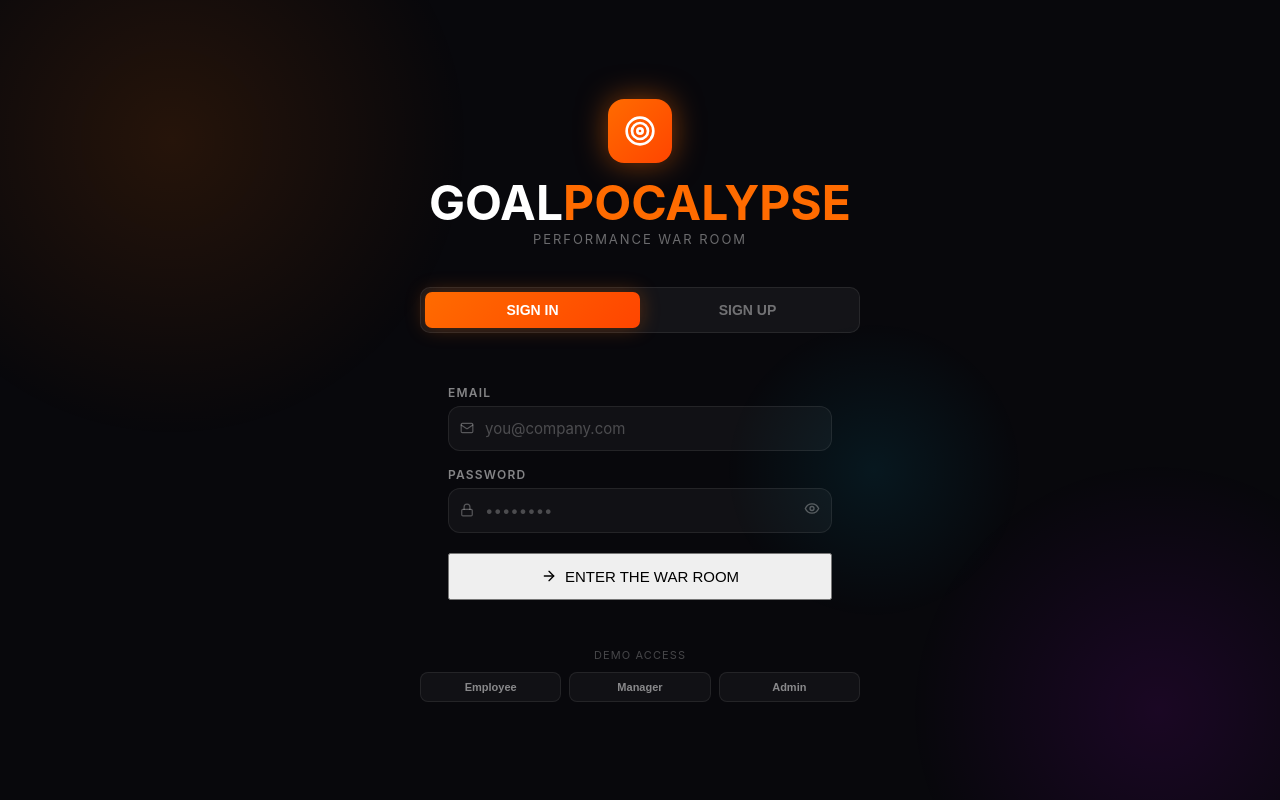
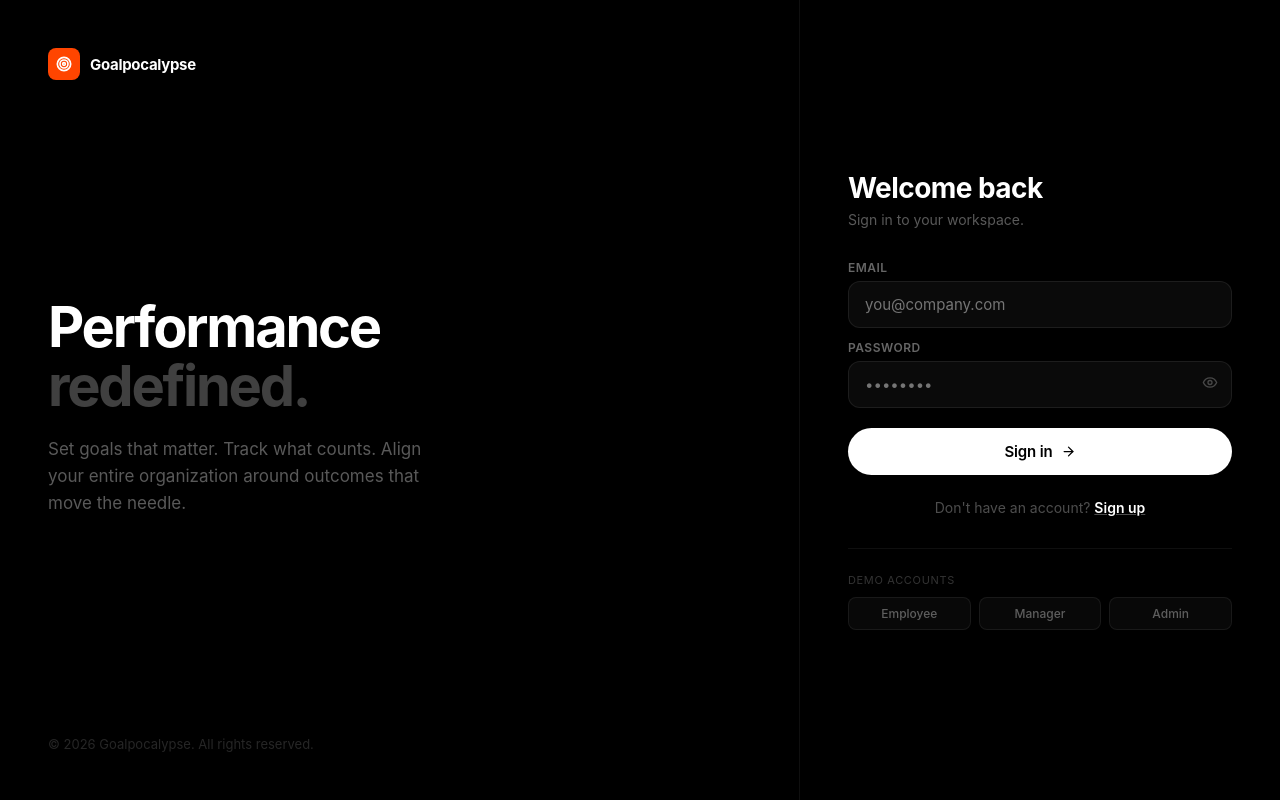
Before and after one commit to nishanth-567/goal-portal, a Next.js app: page /login in a window 1280 px wide. Built offline with nearby package versions, Linux system fonts and the light colour scheme.

Commit message:
Update page.tsx

```diff
--- a/src/app/login/page.tsx
+++ b/src/app/login/page.tsx
@@ -2,7 +2,7 @@
 import { useState } from "react";
 import { signIn } from "next-auth/react";
 import { useRouter } from "next/navigation";
-import { Loader2, Eye, EyeOff, Zap, Target, ArrowRight, Lock, Mail, User, Building, Hash } from "lucide-react";
+import { Loader2, Eye, EyeOff, Target, ArrowRight } from "lucide-react";
 
 export default function LoginPage() {
   const router = useRouter();
@@ -10,176 +10,161 @@ export default function LoginPage() {
   const [showPassword, setShowPassword] = useState(false);
   const [loading, setLoading] = useState(false);
   const [error, setError] = useState("");
-  const [success, setSuccess] = useState("");
-
   const [loginForm, setLoginForm] = useState({ email: "", password: "" });
-  const [signupForm, setSignupForm] = useState({
-    name: "", email: "", password: "", confirmPassword: "",
-    employeeId: "", department: "", designation: "", role: "EMPLOYEE",
-  });
+  const [signupForm, setSignupForm] = useState({ name: "", email: "", password: "", confirmPassword: "", employeeId: "", department: "", designation: "", role: "EMPLOYEE" });
 
   async function handleLogin(e: React.FormEvent) {
     e.preventDefault();
     setLoading(true); setError("");
     const res = await signIn("credentials", { email: loginForm.email, password: loginForm.password, redirect: false });
     setLoading(false);
-    if (res?.error) setError("Invalid email or password. Check your credentials.");
+    if (res?.error) setError("Invalid email or password.");
     else router.push("/dashboard");
   }
 
   async function handleSignup(e: React.FormEvent) {
     e.preventDefault();
-    setError(""); setSuccess("");
+    setError("");
     if (signupForm.password.length < 8) { setError("Password must be at least 8 characters."); return; }
     if (signupForm.password !== signupForm.confirmPassword) { setError("Passwords do not match."); return; }
     setLoading(true);
-    const res = await fetch("/api/users", {
-      method: "POST",
-      headers: { "Content-Type": "application/json" },
-      body: JSON.stringify(signupForm),
-    });
+    const res = await fetch("/api/users", { method: "POST", headers: { "Content-Type": "application/json" }, body: JSON.stringify(signupForm) });
     const data = await res.json();
     setLoading(false);
-    if (!res.ok) setError(data.error || "Signup failed.");
-    else {
-      setSuccess("Account created! Signing you in...");
+    if (!res.ok) { setError(data.error || "Signup failed."); return; }
     await signIn("credentials", { email: signupForm.email, password: signupForm.password, redirect: false });
     router.push("/dashboard");
   }
-  }
+
+  const inputStyle = { width: "100%", background: "rgba(255,255,255,0.04)", border: "1px solid rgba(255,255,255,0.08)", borderRadius: "12px", padding: "13px 16px", fontSize: "15px", color: "white", fontFamily: "inherit", outline: "none", transition: "all 0.2s", boxSizing: "border-box" as const };
 
   return (
-    <div style={{ minHeight: "100vh", display: "flex", alignItems: "center", justifyContent: "center", padding: "20px", position: "relative", background: "rgb(8,8,12)" }}>
+    <div style={{ minHeight: "100vh", background: "#000000", display: "flex", position: "relative", overflow: "hidden" }}>
 
-      {/* Ambient orbs */}
-      <div style={{ position: "fixed", top: "-20%", left: "-10%", width: "600px", height: "600px", borderRadius: "50%", background: "radial-gradient(circle, rgba(255,107,0,0.12) 0%, transparent 70%)", pointerEvents: "none", zIndex: 0 }} />
-      <div style={{ position: "fixed", bottom: "-20%", right: "-10%", width: "500px", height: "500px", borderRadius: "50%", background: "radial-gradient(circle, rgba(191,0,255,0.10) 0%, transparent 70%)", pointerEvents: "none", zIndex: 0 }} />
-      <div style={{ position: "fixed", top: "40%", right: "20%", width: "300px", height: "300px", borderRadius: "50%", background: "radial-gradient(circle, rgba(0,212,255,0.08) 0%, transparent 70%)", pointerEvents: "none", zIndex: 0 }} />
-
-      <div style={{ width: "100%", maxWidth: "440px", position: "relative", zIndex: 1 }} className="slide-up">
-
-        {/* Logo */}
-        <div style={{ textAlign: "center", marginBottom: "40px" }}>
-          <div style={{ display: "inline-flex", alignItems: "center", justifyContent: "center", width: "64px", height: "64px", borderRadius: "16px", background: "linear-gradient(135deg, #FF6B00, #FF4500)", marginBottom: "16px", boxShadow: "0 0 30px rgba(255,107,0,0.5)" }}>
-            <Target size={32} color="white" />
+      {/* Left — Branding */}
+      <div style={{ flex: 1, display: "flex", flexDirection: "column", justifyContent: "space-between", padding: "48px", borderRight: "1px solid rgba(255,255,255,0.06)" }}>
+        <div style={{ display: "flex", alignItems: "center", gap: "10px" }}>
+          <div style={{ width: "32px", height: "32px", borderRadius: "8px", background: "#FF4500", display: "flex", alignItems: "center", justifyContent: "center" }}>
+            <Target size={16} color="white" strokeWidth={2.5} />
           </div>
-          <h1 className="font-display" style={{ fontSize: "48px", lineHeight: 1, color: "white", marginBottom: "4px" }}>
-            GOAL<span style={{ color: "#FF6B00" }} className="text-glow-fire">POCALYPSE</span>
+          <span style={{ fontSize: "15px", fontWeight: 700, color: "white", letterSpacing: "-0.02em" }}>Goalpocalypse</span>
+        </div>
+        <div>
+          <h1 style={{ fontSize: "56px", fontWeight: 700, color: "white", letterSpacing: "-0.04em", lineHeight: 1.05, marginBottom: "20px" }}>
+            Performance<br />
+            <span style={{ color: "rgba(255,255,255,0.25)" }}>redefined.</span>
           </h1>
-          <p style={{ color: "rgba(255,255,255,0.4)", fontSize: "13px", letterSpacing: "0.15em", textTransform: "uppercase" }}>
-            Performance War Room
+          <p style={{ fontSize: "17px", color: "rgba(255,255,255,0.35)", lineHeight: 1.6, maxWidth: "400px" }}>
+            Set goals that matter. Track what counts. Align your entire organization around outcomes that move the needle.
           </p>
         </div>
-
-        {/* Tab switcher */}
-        <div style={{ display: "flex", background: "rgba(255,255,255,0.05)", borderRadius: "10px", padding: "4px", marginBottom: "24px", border: "1px solid rgba(255,255,255,0.08)" }}>
-          {["login", "signup"].map((m) => (
-            <button key={m} onClick={() => { setMode(m as any); setError(""); setSuccess(""); }}
-              style={{ flex: 1, padding: "10px", borderRadius: "7px", border: "none", cursor: "pointer", fontFamily: "'Space Grotesk', sans-serif", fontWeight: 600, fontSize: "14px", transition: "all 0.2s", background: mode === m ? "linear-gradient(135deg, #FF6B00, #FF4500)" : "transparent", color: mode === m ? "white" : "rgba(255,255,255,0.4)", boxShadow: mode === m ? "0 0 20px rgba(255,107,0,0.3)" : "none" }}>
-              {m === "login" ? "SIGN IN" : "SIGN UP"}
-            </button>
-          ))}
+        <p style={{ fontSize: "13px", color: "rgba(255,255,255,0.15)" }}>© 2026 Goalpocalypse. All rights reserved.</p>
       </div>
 
-        {/* Card */}
-        <div className="glass-card" style={{ borderRadius: "16px", padding: "28px" }}>
+      {/* Right — Form */}
+      <div style={{ width: "480px", display: "flex", alignItems: "center", justifyContent: "center", padding: "48px" }}>
+        <div style={{ width: "100%" }}>
+
+          <h2 style={{ fontSize: "28px", fontWeight: 700, color: "white", letterSpacing: "-0.02em", marginBottom: "6px" }}>
+            {mode === "login" ? "Welcome back" : "Create account"}
+          </h2>
+          <p style={{ fontSize: "14px", color: "rgba(255,255,255,0.35)", marginBottom: "32px" }}>
+            {mode === "login" ? "Sign in to your workspace." : "Join your organization's workspace."}
+          </p>
 
           {error && (
-            <div style={{ marginBottom: "16px", padding: "12px 16px", background: "rgba(255,50,50,0.1)", border: "1px solid rgba(255,50,50,0.3)", borderRadius: "8px", color: "#FF5050", fontSize: "13px", display: "flex", alignItems: "center", gap: "8px" }}>
-              <Zap size={14} /> {error}
-            </div>
-          )}
-          {success && (
-            <div style={{ marginBottom: "16px", padding: "12px 16px", background: "rgba(204,255,0,0.1)", border: "1px solid rgba(204,255,0,0.3)", borderRadius: "8px", color: "#CCFF00", fontSize: "13px" }}>
-              {success}
+            <div style={{ marginBottom: "20px", padding: "12px 16px", background: "rgba(255,69,0,0.08)", border: "1px solid rgba(255,69,0,0.2)", borderRadius: "10px", fontSize: "13px", color: "#FF4500" }}>
+              {error}
             </div>
           )}
 
           {mode === "login" ? (
-            <form onSubmit={handleLogin} style={{ display: "flex", flexDirection: "column", gap: "16px" }}>
+            <form onSubmit={handleLogin} style={{ display: "flex", flexDirection: "column", gap: "12px" }}>
               <div>
-                <label style={{ display: "block", fontSize: "12px", fontWeight: 600, color: "rgba(255,255,255,0.5)", marginBottom: "6px", textTransform: "uppercase", letterSpacing: "0.1em" }}>Email</label>
-                <div style={{ position: "relative" }}>
-                  <Mail size={14} style={{ position: "absolute", left: "12px", top: "50%", transform: "translateY(-50%)", color: "rgba(255,255,255,0.3)" }} />
-                  <input type="email" value={loginForm.email} onChange={(e) => setLoginForm(p => ({ ...p, email: e.target.value }))} className="gp-input" style={{ paddingLeft: "36px" }} placeholder="you@company.com" required />
-                </div>
+                <label style={{ display: "block", fontSize: "12px", fontWeight: 600, color: "rgba(255,255,255,0.4)", marginBottom: "6px", letterSpacing: "0.04em", textTransform: "uppercase" }}>Email</label>
+                <input type="email" value={loginForm.email} onChange={e => setLoginForm(p => ({ ...p, email: e.target.value }))} style={inputStyle} placeholder="you@company.com" required
+                  onFocus={e => { e.target.style.borderColor = "rgba(255,255,255,0.2)"; e.target.style.background = "rgba(255,255,255,0.06)"; }}
+                  onBlur={e => { e.target.style.borderColor = "rgba(255,255,255,0.08)"; e.target.style.background = "rgba(255,255,255,0.04)"; }} />
               </div>
               <div>
-                <label style={{ display: "block", fontSize: "12px", fontWeight: 600, color: "rgba(255,255,255,0.5)", marginBottom: "6px", textTransform: "uppercase", letterSpacing: "0.1em" }}>Password</label>
+                <label style={{ display: "block", fontSize: "12px", fontWeight: 600, color: "rgba(255,255,255,0.4)", marginBottom: "6px", letterSpacing: "0.04em", textTransform: "uppercase" }}>Password</label>
                 <div style={{ position: "relative" }}>
-                  <Lock size={14} style={{ position: "absolute", left: "12px", top: "50%", transform: "translateY(-50%)", color: "rgba(255,255,255,0.3)" }} />
-                  <input type={showPassword ? "text" : "password"} value={loginForm.password} onChange={(e) => setLoginForm(p => ({ ...p, password: e.target.value }))} className="gp-input" style={{ paddingLeft: "36px", paddingRight: "40px" }} placeholder="••••••••" required />
-                  <button type="button" onClick={() => setShowPassword(!showPassword)} style={{ position: "absolute", right: "12px", top: "50%", transform: "translateY(-50%)", background: "none", border: "none", cursor: "pointer", color: "rgba(255,255,255,0.3)", padding: 0 }}>
+                  <input type={showPassword ? "text" : "password"} value={loginForm.password} onChange={e => setLoginForm(p => ({ ...p, password: e.target.value }))} style={{ ...inputStyle, paddingRight: "44px" }} placeholder="••••••••" required
+                    onFocus={e => { e.target.style.borderColor = "rgba(255,255,255,0.2)"; e.target.style.background = "rgba(255,255,255,0.06)"; }}
+                    onBlur={e => { e.target.style.borderColor = "rgba(255,255,255,0.08)"; e.target.style.background = "rgba(255,255,255,0.04)"; }} />
+                  <button type="button" onClick={() => setShowPassword(!showPassword)} style={{ position: "absolute", right: "14px", top: "50%", transform: "translateY(-50%)", background: "none", border: "none", cursor: "pointer", color: "rgba(255,255,255,0.25)", padding: 0 }}>
                     {showPassword ? <EyeOff size={16} /> : <Eye size={16} />}
                   </button>
                 </div>
               </div>
-              <button type="submit" disabled={loading} className="btn-fire" style={{ width: "100%", padding: "13px", display: "flex", alignItems: "center", justifyContent: "center", gap: "8px", fontSize: "15px", marginTop: "4px" }}>
-                {loading ? <Loader2 size={16} className="animate-spin" /> : <><ArrowRight size={16} /> ENTER THE WAR ROOM</>}
+              <button type="submit" disabled={loading} className="btn-primary" style={{ width: "100%", padding: "14px", marginTop: "8px", fontSize: "15px" }}>
+                {loading ? <Loader2 size={16} className="animate-spin" /> : <><span>Sign in</span> <ArrowRight size={15} /></>}
               </button>
             </form>
           ) : (
-            <form onSubmit={handleSignup} style={{ display: "flex", flexDirection: "column", gap: "14px" }}>
+            <form onSubmit={handleSignup} style={{ display: "flex", flexDirection: "column", gap: "10px" }}>
               {[
-                { key: "name", label: "Full Name", icon: User, placeholder: "John Doe", type: "text", required: true },
-                { key: "email", label: "Work Email", icon: Mail, placeholder: "john@company.com", type: "email", required: true },
-                { key: "employeeId", label: "Employee ID", icon: Hash, placeholder: "EMP001", type: "text", required: false },
-                { key: "department", label: "Department", icon: Building, placeholder: "Sales, Engineering...", type: "text", required: false },
-                { key: "designation", label: "Designation", icon: User, placeholder: "Senior Engineer...", type: "text", required: false },
-              ].map(({ key, label, icon: Icon, placeholder, type, required }) => (
+                { key: "name", label: "Full Name", placeholder: "John Doe", type: "text", required: true },
+                { key: "email", label: "Work Email", placeholder: "john@company.com", type: "email", required: true },
+                { key: "employeeId", label: "Employee ID", placeholder: "EMP001", type: "text", required: false },
+                { key: "department", label: "Department", placeholder: "Engineering, Sales...", type: "text", required: false },
+                { key: "designation", label: "Designation", placeholder: "Senior Engineer...", type: "text", required: false },
+              ].map(({ key, label, placeholder, type, required }) => (
                 <div key={key}>
-                  <label style={{ display: "block", fontSize: "11px", fontWeight: 600, color: "rgba(255,255,255,0.4)", marginBottom: "5px", textTransform: "uppercase", letterSpacing: "0.1em" }}>{label}</label>
-                  <div style={{ position: "relative" }}>
-                    <Icon size={13} style={{ position: "absolute", left: "11px", top: "50%", transform: "translateY(-50%)", color: "rgba(255,255,255,0.25)" }} />
-                    <input type={type} value={(signupForm as any)[key]} onChange={(e) => setSignupForm(p => ({ ...p, [key]: e.target.value }))} className="gp-input" style={{ paddingLeft: "32px", padding: "9px 12px 9px 32px" }} placeholder={placeholder} required={required} />
-                  </div>
+                  <label style={{ display: "block", fontSize: "11px", fontWeight: 600, color: "rgba(255,255,255,0.35)", marginBottom: "5px", letterSpacing: "0.04em", textTransform: "uppercase" }}>{label}</label>
+                  <input type={type} value={(signupForm as any)[key]} onChange={e => setSignupForm(p => ({ ...p, [key]: e.target.value }))} style={{ ...inputStyle, padding: "11px 14px", fontSize: "14px" }} placeholder={placeholder} required={required}
+                    onFocus={e => { e.target.style.borderColor = "rgba(255,255,255,0.2)"; }}
+                    onBlur={e => { e.target.style.borderColor = "rgba(255,255,255,0.08)"; }} />
                 </div>
               ))}
               <div>
-                <label style={{ display: "block", fontSize: "11px", fontWeight: 600, color: "rgba(255,255,255,0.4)", marginBottom: "5px", textTransform: "uppercase", letterSpacing: "0.1em" }}>Role</label>
-                <select value={signupForm.role} onChange={(e) => setSignupForm(p => ({ ...p, role: e.target.value }))} className="gp-input">
+                <label style={{ display: "block", fontSize: "11px", fontWeight: 600, color: "rgba(255,255,255,0.35)", marginBottom: "5px", letterSpacing: "0.04em", textTransform: "uppercase" }}>Role</label>
+                <select value={signupForm.role} onChange={e => setSignupForm(p => ({ ...p, role: e.target.value }))} style={{ ...inputStyle, padding: "11px 14px", fontSize: "14px" }}>
                   <option value="EMPLOYEE">Employee</option>
                   <option value="MANAGER">Manager</option>
                 </select>
               </div>
               <div>
-                <label style={{ display: "block", fontSize: "11px", fontWeight: 600, color: "rgba(255,255,255,0.4)", marginBottom: "5px", textTransform: "uppercase", letterSpacing: "0.1em" }}>Password (min 8 chars)</label>
+                <label style={{ display: "block", fontSize: "11px", fontWeight: 600, color: "rgba(255,255,255,0.35)", marginBottom: "5px", letterSpacing: "0.04em", textTransform: "uppercase" }}>Password</label>
                 <div style={{ position: "relative" }}>
-                  <Lock size={13} style={{ position: "absolute", left: "11px", top: "50%", transform: "translateY(-50%)", color: "rgba(255,255,255,0.25)" }} />
-                  <input type={showPassword ? "text" : "password"} value={signupForm.password} onChange={(e) => setSignupForm(p => ({ ...p, password: e.target.value }))} className="gp-input" style={{ paddingLeft: "32px", paddingRight: "36px", padding: "9px 36px 9px 32px" }} placeholder="Min 8 characters" required minLength={8} />
-                  <button type="button" onClick={() => setShowPassword(!showPassword)} style={{ position: "absolute", right: "10px", top: "50%", transform: "translateY(-50%)", background: "none", border: "none", cursor: "pointer", color: "rgba(255,255,255,0.3)", padding: 0 }}>
-                    {showPassword ? <EyeOff size={14} /> : <Eye size={14} />}
+                  <input type={showPassword ? "text" : "password"} value={signupForm.password} onChange={e => setSignupForm(p => ({ ...p, password: e.target.value }))} style={{ ...inputStyle, padding: "11px 44px 11px 14px", fontSize: "14px" }} placeholder="Min 8 characters" required minLength={8}
+                    onFocus={e => { e.target.style.borderColor = "rgba(255,255,255,0.2)"; }}
+                    onBlur={e => { e.target.style.borderColor = "rgba(255,255,255,0.08)"; }} />
+                  <button type="button" onClick={() => setShowPassword(!showPassword)} style={{ position: "absolute", right: "12px", top: "50%", transform: "translateY(-50%)", background: "none", border: "none", cursor: "pointer", color: "rgba(255,255,255,0.25)", padding: 0 }}>
+                    {showPassword ? <EyeOff size={15} /> : <Eye size={15} />}
                   </button>
                 </div>
               </div>
               <div>
-                <label style={{ display: "block", fontSize: "11px", fontWeight: 600, color: "rgba(255,255,255,0.4)", marginBottom: "5px", textTransform: "uppercase", letterSpacing: "0.1em" }}>Confirm Password</label>
-                <div style={{ position: "relative" }}>
-                  <Lock size={13} style={{ position: "absolute", left: "11px", top: "50%", transform: "translateY(-50%)", color: "rgba(255,255,255,0.25)" }} />
-                  <input type="password" value={signupForm.confirmPassword} onChange={(e) => setSignupForm(p => ({ ...p, confirmPassword: e.target.value }))} className="gp-input" style={{ paddingLeft: "32px", padding: "9px 12px 9px 32px" }} placeholder="Repeat password" required />
+                <label style={{ display: "block", fontSize: "11px", fontWeight: 600, color: "rgba(255,255,255,0.35)", marginBottom: "5px", letterSpacing: "0.04em", textTransform: "uppercase" }}>Confirm Password</label>
+                <input type="password" value={signupForm.confirmPassword} onChange={e => setSignupForm(p => ({ ...p, confirmPassword: e.target.value }))} style={{ ...inputStyle, padding: "11px 14px", fontSize: "14px" }} placeholder="Repeat password" required
+                  onFocus={e => { e.target.style.borderColor = "rgba(255,255,255,0.2)"; }}
+                  onBlur={e => { e.target.style.borderColor = "rgba(255,255,255,0.08)"; }} />
               </div>
-              </div>
-              <button type="submit" disabled={loading} className="btn-fire" style={{ width: "100%", padding: "12px", display: "flex", alignItems: "center", justifyContent: "center", gap: "8px", fontSize: "14px", marginTop: "4px" }}>
-                {loading ? <Loader2 size={16} className="animate-spin" /> : <><Zap size={15} /> JOIN THE APOCALYPSE</>}
+              <button type="submit" disabled={loading} className="btn-primary" style={{ width: "100%", padding: "13px", marginTop: "6px", fontSize: "14px" }}>
+                {loading ? <Loader2 size={16} className="animate-spin" /> : "Create account"}
               </button>
             </form>
           )}
-        </div>
 
-        {/* Demo accounts - login only */}
+          {/* Toggle */}
+          <p style={{ marginTop: "24px", textAlign: "center", fontSize: "14px", color: "rgba(255,255,255,0.3)" }}>
+            {mode === "login" ? "Don't have an account?" : "Already have an account?"}{" "}
+            <button onClick={() => { setMode(mode === "login" ? "signup" : "login"); setError(""); }} style={{ background: "none", border: "none", cursor: "pointer", color: "white", fontFamily: "inherit", fontSize: "14px", fontWeight: 600, padding: 0, textDecoration: "underline", textDecorationColor: "rgba(255,255,255,0.3)" }}>
+              {mode === "login" ? "Sign up" : "Sign in"}
+            </button>
+          </p>
+
+          {/* Demo */}
           {mode === "login" && (
-          <div style={{ marginTop: "20px" }}>
-            <p style={{ fontSize: "11px", color: "rgba(255,255,255,0.25)", textAlign: "center", marginBottom: "10px", textTransform: "uppercase", letterSpacing: "0.1em" }}>Demo Access</p>
+            <div style={{ marginTop: "32px", paddingTop: "24px", borderTop: "1px solid rgba(255,255,255,0.06)" }}>
+              <p style={{ fontSize: "11px", color: "rgba(255,255,255,0.2)", marginBottom: "10px", letterSpacing: "0.06em", textTransform: "uppercase" }}>Demo accounts</p>
               <div style={{ display: "flex", gap: "8px" }}>
-              {[
-                { label: "Employee", email: "employee@demo.com" },
-                { label: "Manager", email: "manager@demo.com" },
-                { label: "Admin", email: "admin@demo.com" },
-              ].map((acc) => (
+                {[{ label: "Employee", email: "employee@demo.com" }, { label: "Manager", email: "manager@demo.com" }, { label: "Admin", email: "admin@demo.com" }].map(acc => (
                   <button key={acc.email} onClick={() => setLoginForm({ email: acc.email, password: "demo123" })}
-                  style={{ flex: 1, padding: "8px", background: "rgba(255,255,255,0.04)", border: "1px solid rgba(255,255,255,0.08)", borderRadius: "8px", cursor: "pointer", color: "rgba(255,255,255,0.5)", fontSize: "11px", fontFamily: "'Space Grotesk', sans-serif", fontWeight: 600, transition: "all 0.2s" }}
-                  onMouseEnter={e => (e.currentTarget.style.borderColor = "rgba(255,107,0,0.4)")}
-                  onMouseLeave={e => (e.currentTarget.style.borderColor = "rgba(255,255,255,0.08)")}>
+                    style={{ flex: 1, padding: "8px", background: "rgba(255,255,255,0.03)", border: "1px solid rgba(255,255,255,0.07)", borderRadius: "8px", cursor: "pointer", color: "rgba(255,255,255,0.35)", fontSize: "12px", fontFamily: "inherit", fontWeight: 500, transition: "all 0.15s" }}
+                    onMouseEnter={e => { e.currentTarget.style.background = "rgba(255,255,255,0.06)"; e.currentTarget.style.color = "white"; }}
+                    onMouseLeave={e => { e.currentTarget.style.background = "rgba(255,255,255,0.03)"; e.currentTarget.style.color = "rgba(255,255,255,0.35)"; }}>
                     {acc.label}
                   </button>
                 ))}
@@ -188,5 +173,6 @@ export default function LoginPage() {
           )}
         </div>
       </div>
+    </div>
   );
 }
```
Lines whose indentation alone changed are shown as unchanged.
